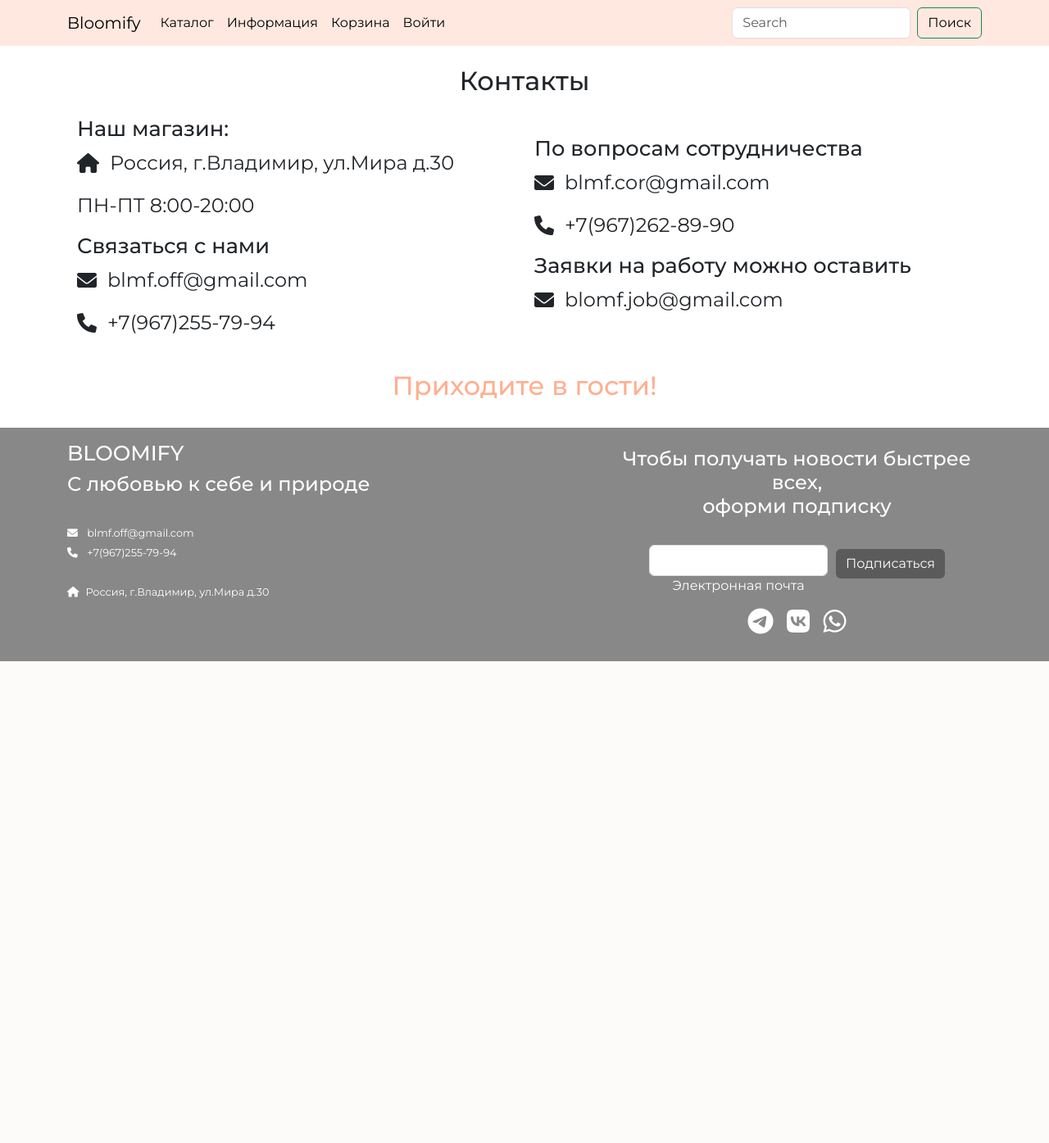
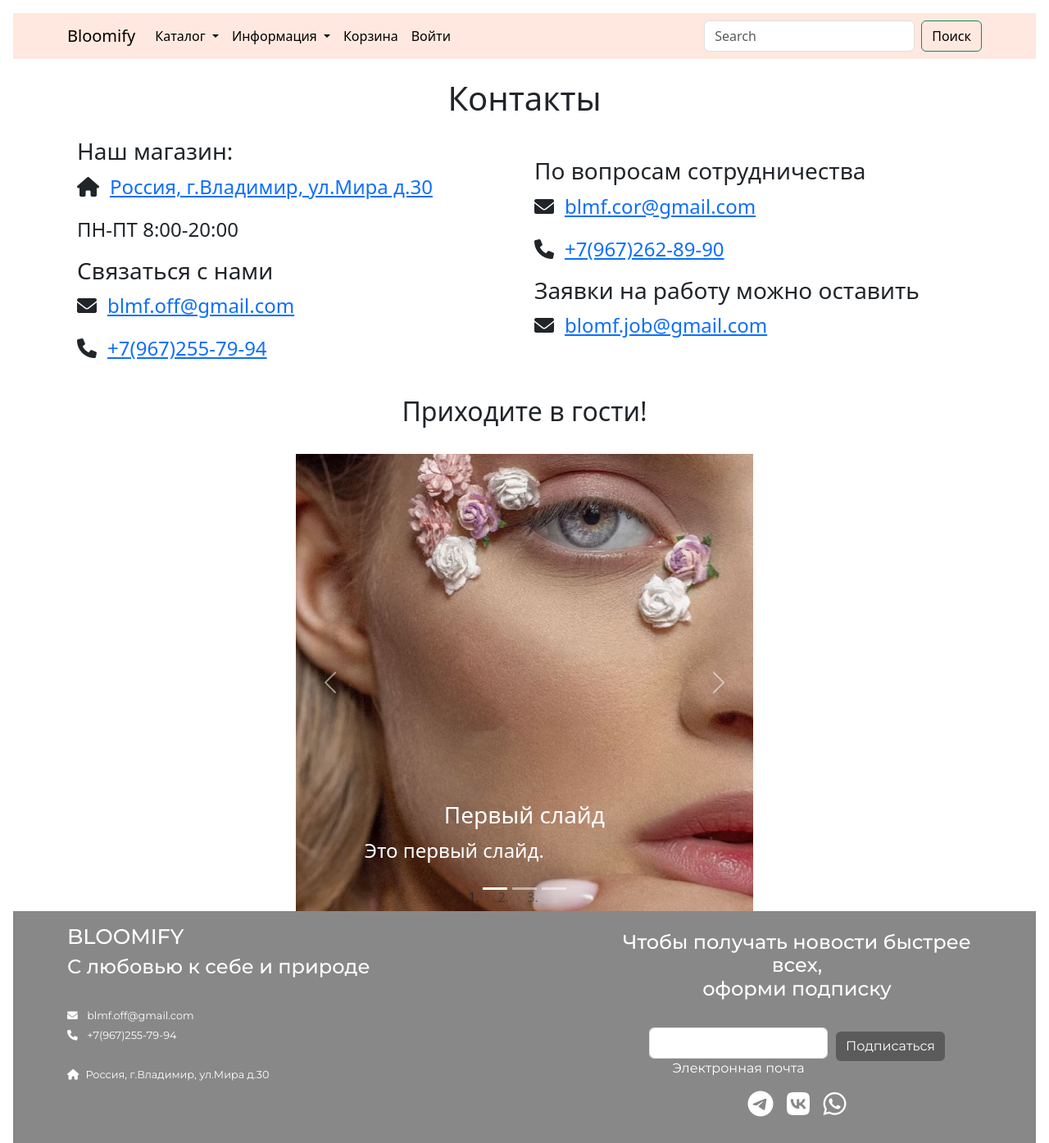
Before and after one commit to ksmsgfgnida/django_project, a Django app: page /contact/ in a window 1280 px wide. Shown: the top 1395 px of the page at 82% size. Before the commit the page ends 807 px from the top, so only its background shows below. Run offline with Django 4.2, Linux system fonts and the light colour scheme; data that the repository does not hold is empty; some libraries are stand-ins or nearby versions.

Commit message:
new gang true shit damn giiiiirl

```diff
--- a/app/goods/urls.py
+++ b/app/goods/urls.py
@@ -8,4 +8,5 @@ urlpatterns = [
     path('search/', views.CatalogView.as_view(), name='search'),
     path('<slug:category_slug>/', views.CatalogView.as_view(), name='index'),
     path('product/<slug:product_slug>/', views.ProductView.as_view(), name='product'),
+    path('all/', views.CatalogView.as_view(), name='all_products'),
 ]
--- a/app/main/templates/main/contact.html
+++ b/app/main/templates/main/contact.html
@@ -1,7 +1,9 @@
 {% extends "base.html" %}
 {% load static %}
 
+
 {% block css %}
+    <link rel="stylesheet" href="{% static "deps/css/bootstrap/bootstrap.min.css" %}">
     <link rel="stylesheet" href="{% static "deps/css/footer_css.css" %}">
     <link rel="stylesheet" href="{% static "deps/css/contact_css.css" %}">
     <link href="https://fonts.googleapis.com/css2?family=Montserrat:wght@400;500;700&display=swap" rel="stylesheet">
@@ -45,7 +47,56 @@
         </div>
     </div><br>
 <h2 >Приходите в гости!</h2><br>
+<div>
+<link href="https://cdn.jsdelivr.net/npm/bootstrap@5.3.2/dist/css/bootstrap.min.css"
+rel="stylesheet"
+integrity="sha384-T3c6CoIi6uLrA9TneNEoa7RxnatzjcDSCmG1MXxSR1GAsXEV/Dwwykc2MPK8M2HN"
+crossorigin="anonymous">
+<style>body { margin: 1rem; }</style>
+<div id="myCarousel" class="carousel slide bg-inverse w-50 ms-auto me-auto" data-bs-ride="carousel">
+  <ol class="carousel-indicators">
+    <li data-bs-target="#myCarousel" data-bs-slide-to="0" class="active"></li>
+    <li data-bs-target="#myCarousel" data-bs-slide-to="1"></li>
+    <li data-bs-target="#myCarousel" data-bs-slide-to="2"></li>
+  </ol>
+  <div class="carousel-inner" role="listbox">
+    <div class="carousel-item active">
+      <img class="d-block w-100" src="{% static "deps/images/banner_about.jpeg" %}" alt="Первый слайд">
+      <div class="carousel-caption">
+        <h3>Первый слайд</h3>
+        <p>Это первый слайд.</p>
+      </div>
+    </div>
+    <div class="carousel-item">
+      <img class="d-block w-100" src="{% static "deps/images/banner_about.jpeg" %}" alt="Второй слайд">
+      <div class="carousel-caption">
+        <h3>Второй слайд</h3>
+        <p>Это второй слайд.</p>
+      </div>
+    </div>
+    <div class="carousel-item">
+      <img class="d-block w-100" src="{% static "deps/images/mount.jpg" %}" alt="Третий слайд">
+      <div class="carousel-caption">
+        <h3>Третий слайд</h3>
+        <p>Это третий слайд.</p>
+      </div>
+    </div>
+  </div>
+  <a class="carousel-control-prev" href="#myCarousel" role="button" data-bs-slide="prev">
+    <span class="carousel-control-prev-icon" aria-hidden="true"></span>
+    <span class="visually-hidden">Предыдущий</span>
+  </a>
+  <a class="carousel-control-next" href="#myCarousel" role="button" data-bs-slide="next">
+    <span class="carousel-control-next-icon" aria-hidden="true"></span>
+    <span class="visually-hidden">Следующий</span>
+  </a>
+</div>
+<script src="https://cdn.jsdelivr.net/npm/bootstrap@5.3.2/dist/js/bootstrap.bundle.min.js"
+  integrity="sha384-C6RzsynM9kWDrMNeT87bh95OGNyZPhcTNXj1NW7RuBCsyN/o0jlpcV8Qyq46cDfL"
+  crossorigin="anonymous"></script>
+    </div>
 {% endblock %}
+
 {% block footer %}
 <footer>
     <!-- Grid container -->
@@ -93,4 +144,5 @@
     </div>
     <!-- Grid container -->
 </footer>
+
 {% endblock %}
--- a/app/static/deps/css/contact_css.css
+++ b/app/static/deps/css/contact_css.css
@@ -44,3 +44,9 @@ color: #FFAF90;
     .container p a {
         margin-left: 5px;
     }
+
+img {
+    width: 100%;
+    height: auto;
+    display: block;
+}
--- a/app/templates/base.html
+++ b/app/templates/base.html
@@ -47,13 +47,13 @@
                         Каталог
                     </a>
                     <ul class="dropdown-menu">
-                        {% cache 60 catalog_categories %}
-                        {% tag_categories as categories %}
-                        {% for category in categories %}
-                            <li><a class="dropdown-item text-black" href="{% url "catalog:index" category.slug %}">{{category.name}}</a></li>
-                        {% endfor %}
-                        {% endcache %}
+                    <li><a class="dropdown-item text-black" href="{% url 'catalog:all_products' %}">Вся продукция</a></li>
+                    {% tag_categories as categories %}
+                    {% for category in categories %}
+                        <li><a class="dropdown-item text-black" href="{% url 'catalog:index' category.slug %}">{{ category.name }}</a></li>
+                    {% endfor %}
                     </ul>
+
                         </li>
 
                         <li class="nav-item dropdown ">
```
Also changed, not shown: app/goods/templates/goods/catalog.html (+12 -0 lines), app/goods/views.py (+6 -8 lines), app/users/forms.py (+14 -0 lines), 1 other file.
